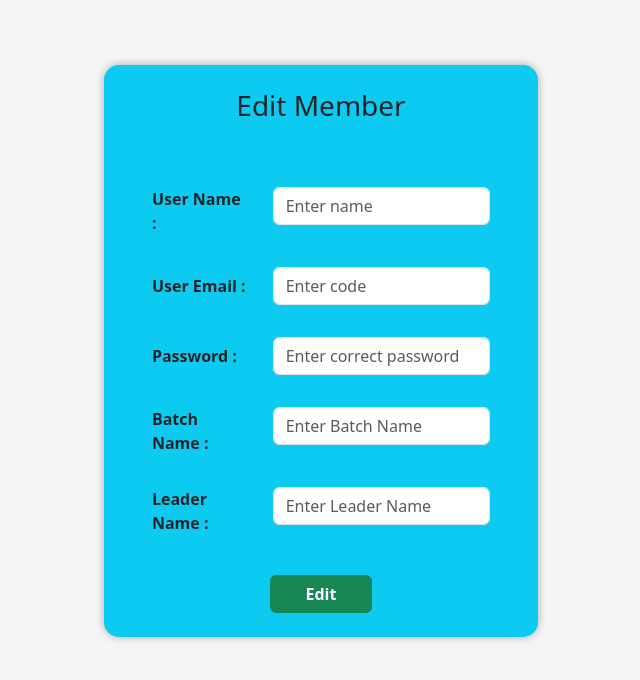
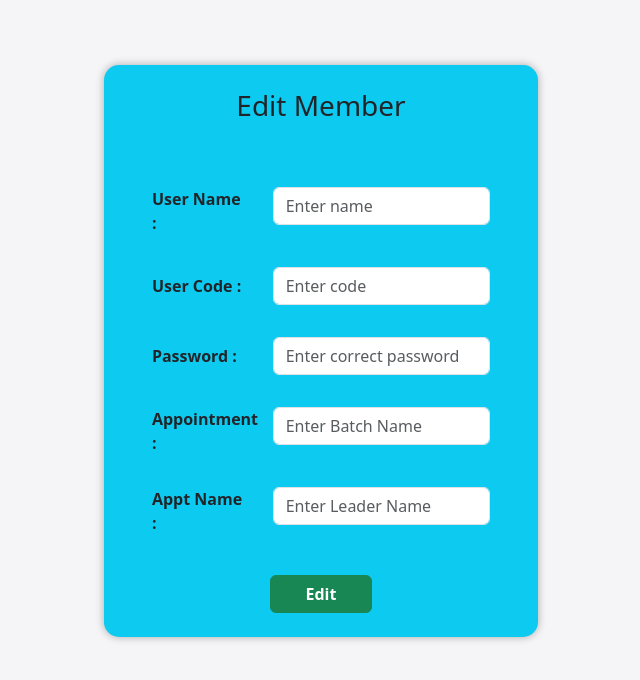
Before and after one commit to Kom22910/Attendance_App, a React (Vite) app: page /editUp/AXRYVSSED/1 in a window 1280 px wide. Shown: the top 680 px of the page, without its empty margins (319-959 px from the left). Built offline with nearby package versions, Linux system fonts and the light colour scheme; no server answers.

Commit message:
updated layout

```diff
--- a/src/LoginPageContainer/EditPage.jsx
+++ b/src/LoginPageContainer/EditPage.jsx
@@ -117,7 +117,7 @@ const EditPage = () => {
                   <div className="row">
 
                     <div className="col-4 m-auto">
-                      <label>User Email : </label>
+                      <label>User Code : </label>
                     </div>
 
                     <div className="col-8">
@@ -145,7 +145,7 @@ const EditPage = () => {
                   <div className="row">
 
                     <div className="col-4 m-auto">
-                      <label>Batch Name : </label>
+                      <label>Appointment : </label>
                     </div>
 
                     <div className="col-8">
@@ -159,7 +159,7 @@ const EditPage = () => {
                   <div className="row">
 
                     <div className="col-4 m-auto">
-                      <label>Leader Name : </label>
+                      <label>Appt Name : </label>
                     </div>
 
                     <div className="col-8">
--- a/src/LoginPageContainer/LoginPage.jsx
+++ b/src/LoginPageContainer/LoginPage.jsx
@@ -66,7 +66,9 @@ const LoginPage = () => {
                         nav(`/user/${res.data.id}`);
 
                     })
-                    .catch(err => alert("Username or password is wrong , Login Failed !!!!"));
+                    .catch(err => {
+                        alert("Username or password is wrong , Login Failed !!!!")
+                    });
             }
             catch (err) {
                 alert(err.response.data.Error);
--- a/src/LoginPageContainer/SignUp.jsx
+++ b/src/LoginPageContainer/SignUp.jsx
@@ -146,7 +146,7 @@ const SignUp = () => {
                   <div className="row">
 
                     <div className="col-md-4 col-5 m-auto">
-                      <label>Appointer Name : </label>
+                      <label>Appt Name : </label>
                     </div>
 
                     <div className="col-md-8 col-7">
--- a/src/MainPageComponent/AddMember.jsx
+++ b/src/MainPageComponent/AddMember.jsx
@@ -76,7 +76,7 @@ const AddMember = ({ title  , loading }) => {
                                     <th>Code</th>
                                     <th className='vis vis1'>Member password</th>
                                     <th>Appointment</th>
-                                    <th className='vis'>Appointer Name</th>
+                                    <th className='vis'>Appt Name</th>
                                 </tr>
                             </thead>
                             <tbody>
--- a/src/UserLayoutPage/UserLayout.jsx
+++ b/src/UserLayoutPage/UserLayout.jsx
@@ -22,15 +22,15 @@ const UserLayout = () => {
   // console.log(user);
 
   const FetchId = async () => {
-    try{
+    try {
       setIsLoading(true);
       let res = await axios.get(`${Base_url}/user/api/${ID.id}`);
       setUser(res.data.data);
     }
-    catch(err){
-      console.error("Error while Fetching data" , err);
+    catch (err) {
+      console.error("Error while Fetching data", err);
     }
-    finally{
+    finally {
       setIsLoading(false);
     }
   }
@@ -74,8 +74,9 @@ const UserLayout = () => {
             <span className="visually-hidden">Loading...</span>
           </div>
         </div>
+      }
 
-      }
+
 
       <div className="container-fluid UserContainer">
         <div className="row">
@@ -104,7 +105,7 @@ const UserLayout = () => {
                         <div className="row">
 
                           <div className="col-md-4 col-6 start">
-                            <p>Appointed : </p>
+                            <p>Appointment : </p>
                           </div>
 
                           <div className="col-md-4 col-6">
@@ -143,7 +144,7 @@ const UserLayout = () => {
                         <div className="row">
 
                           <div className="col-md-4 col-6 start">
-                            <p>Appointer : </p>
+                            <p>Appt Name : </p>
                           </div>
 
                           <div className="col-md-4 col-6">
```
